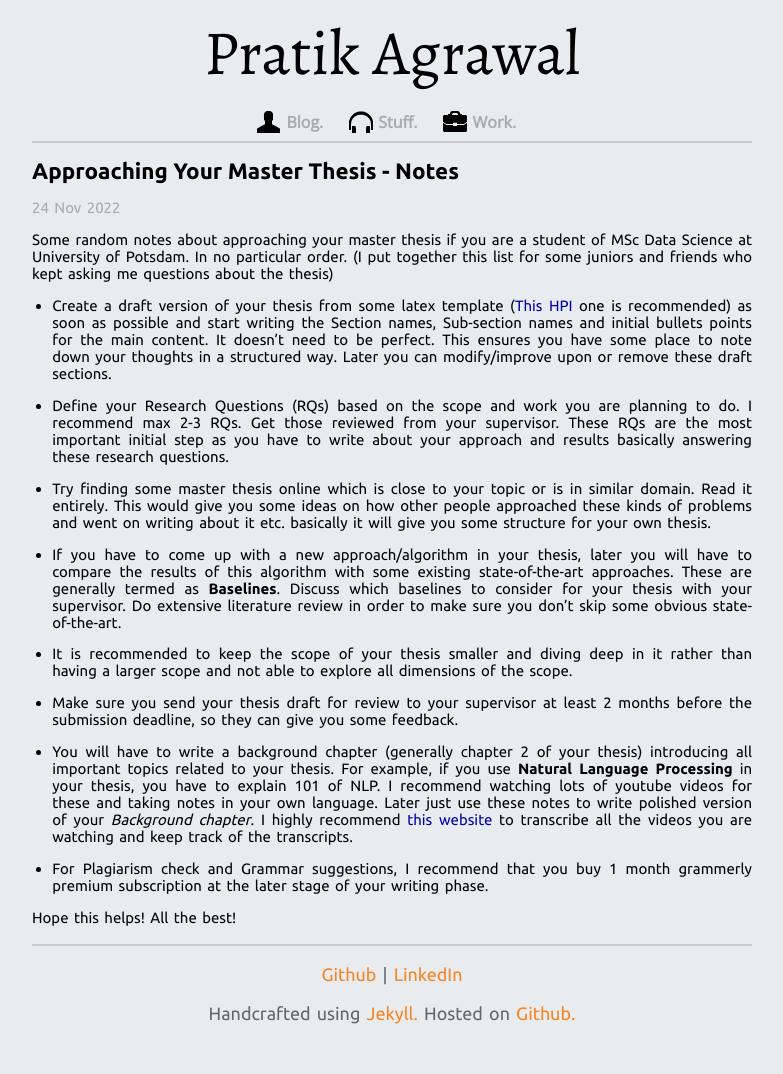
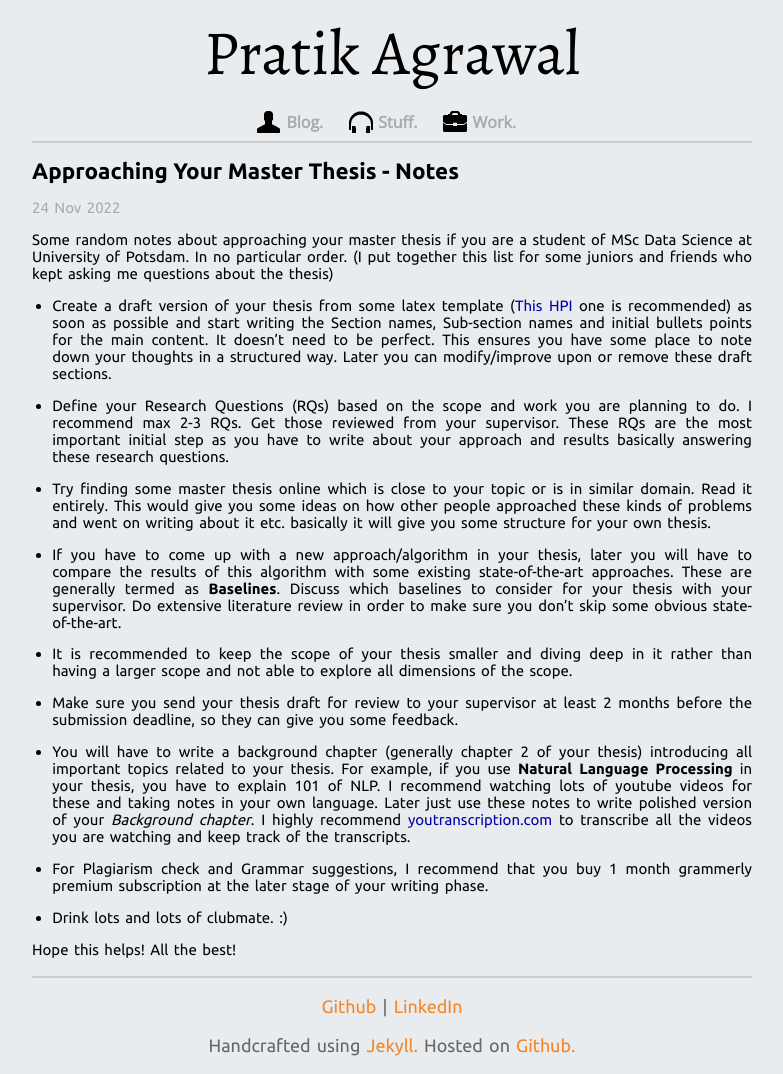
Before and after one commit to pratik98/pratik98.github.com, a Jekyll site: the page built from _posts/2022-11-24-Thesis.md, in a window 1280 px wide. Shown: the whole page, without its empty margins (248-1031 px from the left). Built offline with Jekyll 4.4.1, drawn with Linux system fonts in a browser that asks for light colours; nearby versions of some CDN libraries; library files that are not in the unit come from our copies; comment, search, counter and statistics services are not loaded; before the commit the page ends 1042 px from its top, so only the background shows below that.

Commit message:
typo and clubmate

```diff
--- a/_posts/2022-11-24-Thesis.md
+++ b/_posts/2022-11-24-Thesis.md
@@ -21,8 +21,10 @@ Some random notes about approaching your master thesis if you are a student of M
 
 * Make sure you send your thesis draft for review to your supervisor at least 2 months before the submission deadline, so they can give you some feedback.
 
-* You will have to write a background chapter (generally chapter 2 of your thesis) introducing all important topics related to your thesis. For example, if you use **Natural Language Processing** in your thesis, you have to explain 101 of NLP. I recommend watching lots of youtube videos for these and taking notes in your own language. Later just use these notes to write polished version of your *Background chapter*. I highly recommend [this website](youtranscription.com) to transcribe all the videos you are watching and keep track of the transcripts.
+* You will have to write a background chapter (generally chapter 2 of your thesis) introducing all important topics related to your thesis. For example, if you use **Natural Language Processing** in your thesis, you have to explain 101 of NLP. I recommend watching lots of youtube videos for these and taking notes in your own language. Later just use these notes to write polished version of your *Background chapter*. I highly recommend [youtranscription.com](https://www.youtranscription.com) to transcribe all the videos you are watching and keep track of the transcripts.
 
 * For Plagiarism check and Grammar suggestions, I recommend that you buy 1 month grammerly premium subscription at the later stage of your writing phase.
 
+* Drink lots and lots of clubmate. :)
+
 Hope this helps! All the best!
```
